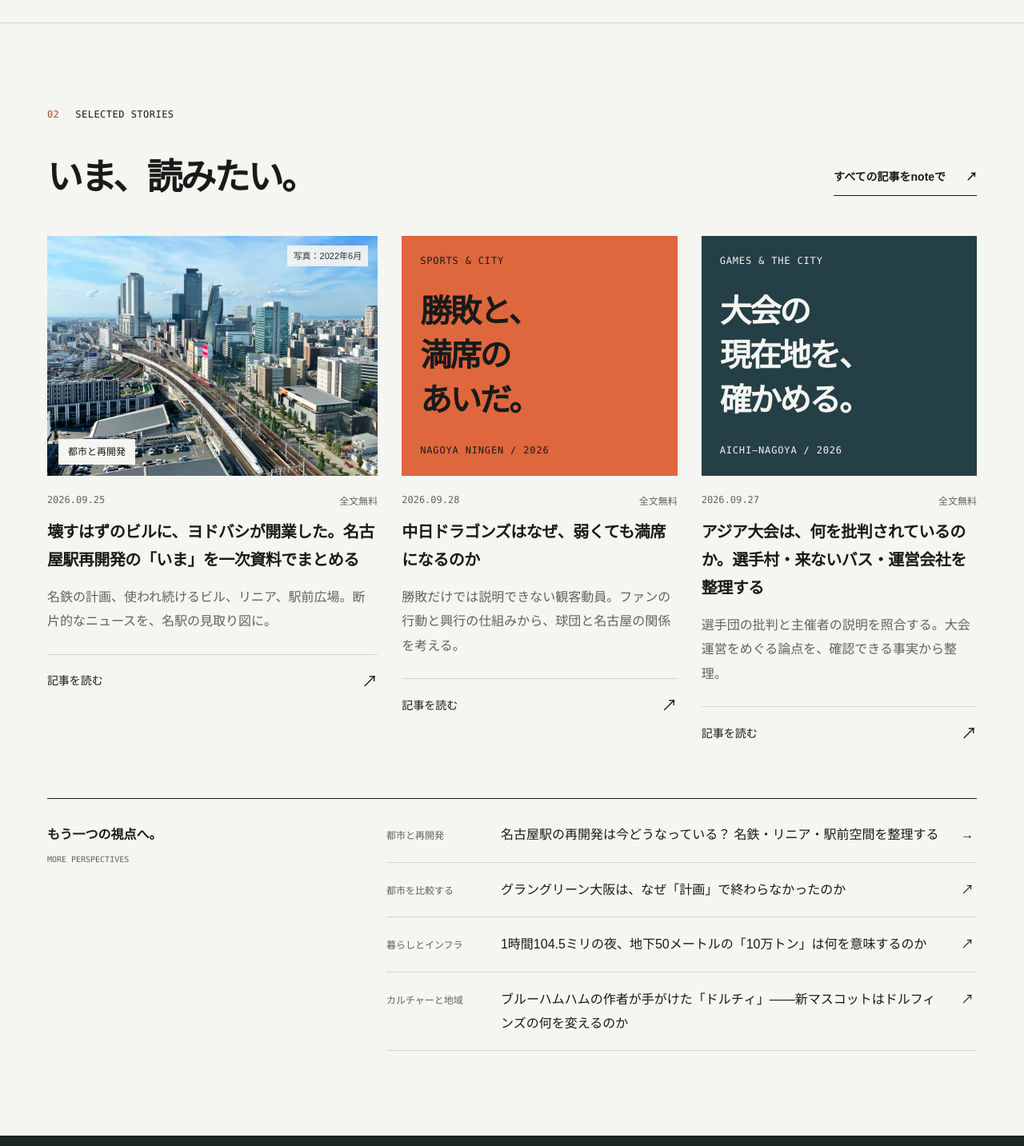
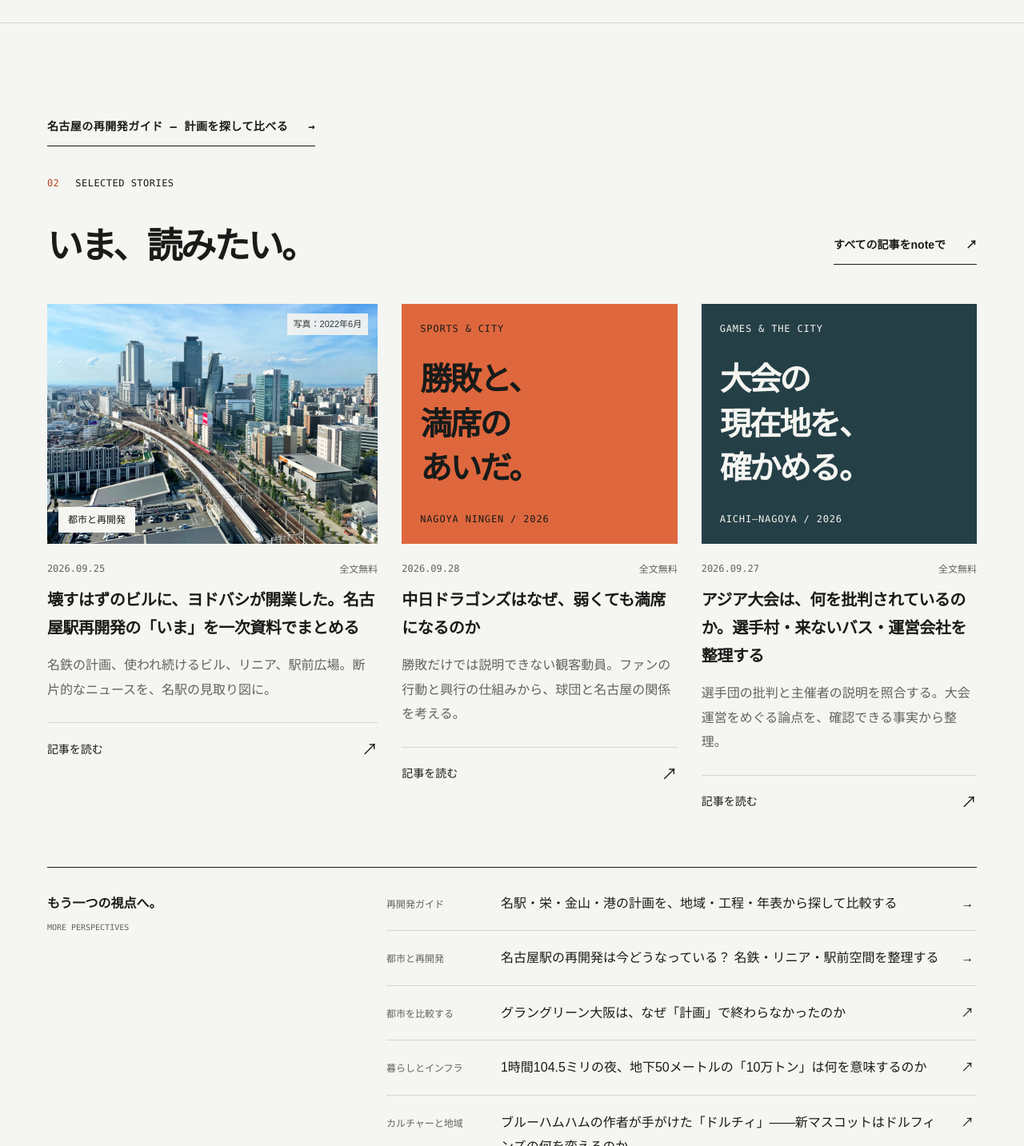
Before and after one commit to nagoya-ningen/nagoya-ningen.github.io, a plain HTML site: page index.html in a window 1280 px wide. Shown: the part 2020-3453 px from the top of the page at 80% size. Drawn offline with Linux system fonts and the light colour scheme.

Commit message:
Link legacy homepage to canonical redevelopment guide

```diff
--- a/index.html
+++ b/index.html
@@ -83,13 +83,14 @@
 <div class="principles"><div><span class="principle-number">01 / FACT</span><h3>事実を確かめる。</h3><p>数字の時点、資料の出どころ。<br>何が分かっているのかを、一つずつ。</p></div><div><span class="principle-number">02 / CONTEXT</span><h3>背景を読み解く。</h3><p>出来事を、点で終わらせない。<br>制度、歴史、暮らしとのつながりを。</p></div><div><span class="principle-number">03 / PERSPECTIVE</span><h3>見立てを開く。</h3><p>事実と解釈を分け、根拠を示す。<br>分からないことも、そのままに。</p></div></div>
 </section>
 <section id="articles" class="section articles-section" aria-labelledby="articles-title">
+<p class="section-label"><a class="underlined-link" href="https://nagoya-ningen.pages.dev/redevelopment/">名古屋の再開発ガイド — 計画を探して比べる <span aria-hidden="true">→</span></a></p>
 <div class="section-label"><span class="section-number">02</span><span>SELECTED STORIES</span></div><div class="section-heading"><h2 id="articles-title">いま、読みたい。</h2><a class="underlined-link" href="https://note.com/citypod_nagoya" target="_blank" rel="noopener">すべての記事をnoteで <span aria-hidden="true">↗</span></a></div>
 <div class="stories-grid">
 <article class="story story-main"><a href="https://note.com/citypod_nagoya/n/n0f020aab7bfa" target="_blank" rel="noopener"><div class="story-image"><img src="img/editorial/meieki.jpg" alt="名古屋駅周辺の高層ビル群" width="1200" height="900" loading="lazy" decoding="async"><span class="image-tag">都市と再開発</span><span class="story-photo-date">写真：2022年6月</span></div><div class="story-meta"><time datetime="2026-09-25">2026.09.25</time><span>全文無料</span></div><h3>壊すはずのビルに、ヨドバシが開業した。名古屋駅再開発の「いま」を一次資料でまとめる</h3><p>名鉄の計画、使われ続けるビル、リニア、駅前広場。断片的なニュースを、名駅の見取り図に。</p><span class="story-read">記事を読む <span aria-hidden="true">↗</span></span></a></article>
 <article class="story"><a href="https://note.com/citypod_nagoya/n/n93aa6a5f4853" target="_blank" rel="noopener"><div class="story-type story-type-orange" aria-hidden="true"><span>SPORTS &amp; CITY</span><b>勝敗と、<br>満席の<br>あいだ。</b><span>NAGOYA NINGEN / 2026</span></div><div class="story-meta"><time datetime="2026-09-28">2026.09.28</time><span>全文無料</span></div><h3>中日ドラゴンズはなぜ、弱くても満席になるのか</h3><p>勝敗だけでは説明できない観客動員。ファンの行動と興行の仕組みから、球団と名古屋の関係を考える。</p><span class="story-read">記事を読む <span aria-hidden="true">↗</span></span></a></article>
 <article class="story"><a href="https://note.com/citypod_nagoya/n/n8a47f151735b" target="_blank" rel="noopener"><div class="story-type story-type-dark" aria-hidden="true"><span>GAMES &amp; THE CITY</span><b>大会の<br>現在地を、<br>確かめる。</b><span>AICHI–NAGOYA / 2026</span></div><div class="story-meta"><time datetime="2026-09-27">2026.09.27</time><span>全文無料</span></div><h3>アジア大会は、何を批判されているのか。選手村・来ないバス・運営会社を整理する</h3><p>選手団の批判と主催者の説明を照合する。大会運営をめぐる論点を、確認できる事実から整理。</p><span class="story-read">記事を読む <span aria-hidden="true">↗</span></span></a></article>
 </div>
-<div class="more-stories"><p class="more-stories-label">もう一つの視点へ。<span>MORE PERSPECTIVES</span></p><div class="story-list"><a href="/topics/meieki-redevelopment/"><span class="list-category">都市と再開発</span><h3>名古屋駅の再開発は今どうなっている？ 名鉄・リニア・駅前空間を整理する</h3><span aria-hidden="true">→</span></a><a href="https://note.com/citypod_nagoya/n/n4e37db82afd6" target="_blank" rel="noopener"><span class="list-category">都市を比較する</span><h3>グラングリーン大阪は、なぜ「計画」で終わらなかったのか</h3><span aria-hidden="true">↗</span></a><a href="https://note.com/citypod_nagoya/n/nf5e394fe792a" target="_blank" rel="noopener"><span class="list-category">暮らしとインフラ</span><h3>1時間104.5ミリの夜、地下50メートルの「10万トン」は何を意味するのか</h3><span aria-hidden="true">↗</span></a><a href="https://note.com/citypod_nagoya/n/n06c96999290a" target="_blank" rel="noopener"><span class="list-category">カルチャーと地域</span><h3>ブルーハムハムの作者が手がけた「ドルチィ」——新マスコットはドルフィンズの何を変えるのか</h3><span aria-hidden="true">↗</span></a></div></div>
+<div class="more-stories"><p class="more-stories-label">もう一つの視点へ。<span>MORE PERSPECTIVES</span></p><div class="story-list"><a href="https://nagoya-ningen.pages.dev/redevelopment/"><span class="list-category">再開発ガイド</span><h3>名駅・栄・金山・港の計画を、地域・工程・年表から探して比較する</h3><span aria-hidden="true">→</span></a><a href="/topics/meieki-redevelopment/"><span class="list-category">都市と再開発</span><h3>名古屋駅の再開発は今どうなっている？ 名鉄・リニア・駅前空間を整理する</h3><span aria-hidden="true">→</span></a><a href="https://note.com/citypod_nagoya/n/n4e37db82afd6" target="_blank" rel="noopener"><span class="list-category">都市を比較する</span><h3>グラングリーン大阪は、なぜ「計画」で終わらなかったのか</h3><span aria-hidden="true">↗</span></a><a href="https://note.com/citypod_nagoya/n/nf5e394fe792a" target="_blank" rel="noopener"><span class="list-category">暮らしとインフラ</span><h3>1時間104.5ミリの夜、地下50メートルの「10万トン」は何を意味するのか</h3><span aria-hidden="true">↗</span></a><a href="https://note.com/citypod_nagoya/n/n06c96999290a" target="_blank" rel="noopener"><span class="list-category">カルチャーと地域</span><h3>ブルーハムハムの作者が手がけた「ドルチィ」——新マスコットはドルフィンズの何を変えるのか</h3><span aria-hidden="true">↗</span></a></div></div>
 </section>
 <section id="products" class="lab-section" aria-labelledby="lab-title"><div class="section lab-inner"><div class="section-label"><span class="section-number">03</span><span>NAGOYA NINGEN LAB</span></div>
 <div class="lab-intro"><figure class="lab-identity"><div class="lab-logo-card"><img src="img/brand/nn-seated.png" alt="NNの文字に腰かけたナゴヤ人間のキャラクターロゴ" width="502" height="502" loading="lazy" decoding="async"></div><figcaption><span>READ. THINK. MAKE.</span><span aria-hidden="true">↗</span></figcaption></figure><div class="lab-copy"><p class="eyebrow">ナゴヤ人間ラボ</p><h2 id="lab-title">読むことから、<br>つくることへ。</h2><p>資料を読み解く。その先で、手を動かす。<br>記事の制作秘話、AIの活用、地域のアプリ。<br>試行錯誤も、判断の過程も開く実験室です。</p><ul class="lab-topics" aria-label="ラボのテーマ"><li>公式資料の読解</li><li>制作秘話</li><li>AI × 名古屋</li><li>地域アプリ制作</li></ul><a class="lab-join" href="https://note.com/citypod_nagoya/membership" target="_blank" rel="noopener"><span>メンバーシップを見る<small>内容・参加条件はnoteでご案内しています。</small></span><span class="arrow-circle" aria-hidden="true">↗</span></a></div></div>
```
